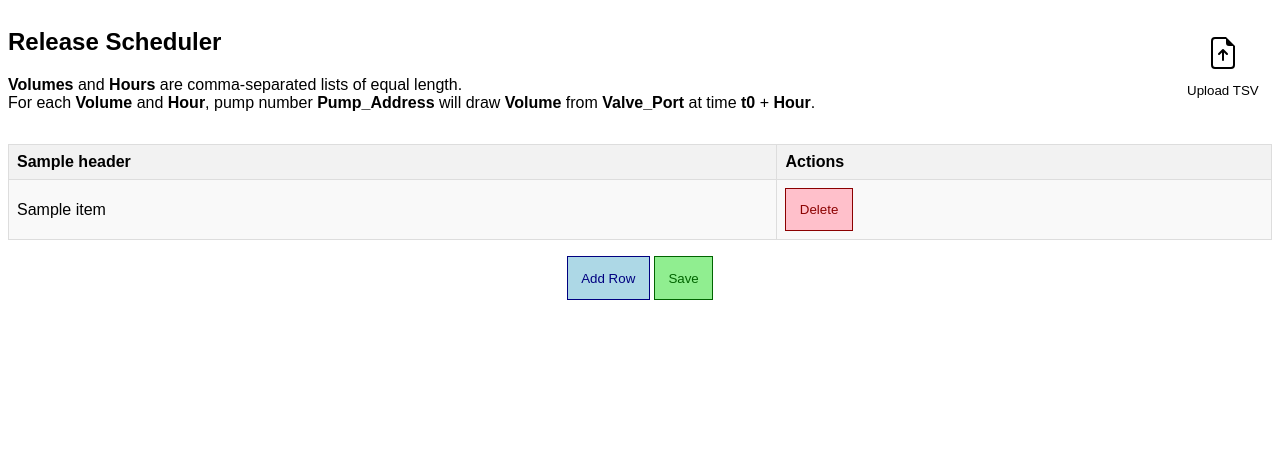
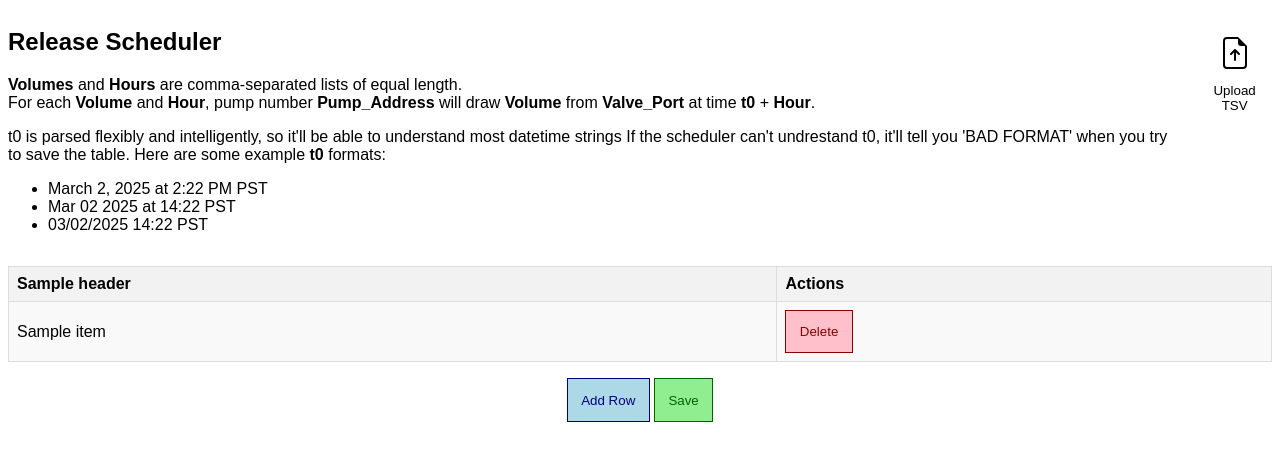
Before and after one commit to armobob74/pman, a Flask app: template PMAN_Server_Flask/website/templates/release-scheduler/release-scheduler.html in a window 1280 px wide. Shown: the top 461 px of the page. Run offline with Flask 3, Linux system fonts and the light colour scheme; the template is opened without the code that fills it: most values are stand-ins (such as "Sample title", 1, 10 or a date in 2020); parts of the project's set-up code (start-up, migrations or seed data) failed here and were passed over.

Commit message:
more error handling stuff

```diff
--- a/PMAN_Server_Flask/website/__init__.py
+++ b/PMAN_Server_Flask/website/__init__.py
@@ -40,6 +40,10 @@ def create_app(pman_config_name):
     CORS(app)
     pman_config_path = os.path.join('configs',pman_config_name)
     app.config['pman-config-path'] = pman_config_path
+    # used to alert user of improper format
+    # usually front end handles this, but sometimes only backend knows when format is wrong
+    # e.g. when the backend dateutil parser can't parse a time
+    app.config['bad-format-text'] = ' -- BAD FORMAT'
     with app.open_resource(pman_config_path) as f:
         app.config['pman-config'] = json.load(f)
     print("Loaded config:", pman_config_name)
--- a/PMAN_Server_Flask/website/pman_blueprints/release_scheduler.py
+++ b/PMAN_Server_Flask/website/pman_blueprints/release_scheduler.py
@@ -12,7 +12,6 @@ release_scheduler = Blueprint('release_scheduler',__name__, url_prefix='/pman/re
 
 
 # appended to things in table that are bad format
-bad_format_text = ' -- BAD FORMAT'
 
 @release_scheduler.route("/save-table", methods=["POST"])
 def saveTable():
@@ -20,17 +19,18 @@ def saveTable():
     Save the table as a CSV, and also update the aptscheduler table
     Making an exception and not using PMAN arg formatting for this endpoint.
     """
+    bad_format_text = current_app.config['bad-format-text']
     scheduler_tablepath = current_app.config['pman-config']['scheduler_tablepath']
     data = request.json['data']
     local_tz = get_localzone()
 
     for i, row in list(enumerate(data))[1:]:
         t0 = row[-1]
+        # gotta remove to avoid multiple appends
+        t0 = t0.replace(bad_format_text, '')
         try:
             parser.parse(t0)
         except parser.ParserError:
-            # gotta remove to avoid multiple appends
-            t0 = t0.replace(bad_format_text, '')
             # append the warning so user knows it's bad format
             data[i][-1] = t0 + bad_format_text
 
--- a/PMAN_Server_Flask/website/templates/release-scheduler/release-scheduler.html
+++ b/PMAN_Server_Flask/website/templates/release-scheduler/release-scheduler.html
@@ -80,6 +80,17 @@
       <strong>Valve_Port</strong> at time <strong>t0</strong> +
       <strong>Hour</strong>.
     </p>
+    <p>
+
+    t0 is parsed flexibly and intelligently, so it'll be able to understand most datetime strings
+    If the scheduler can't undrestand t0, it'll tell you 'BAD FORMAT' when you try to save the table.
+    Here are some example <strong>t0</strong> formats:<br>
+    <ul>
+	    <li>March 2, 2025 at 2:22 PM PST</li>
+    	    <li>Mar 02 2025 at 14:22 PST</li>
+    	    <li>03/02/2025 14:22 PST</li>
+    </ul>
+    </p>
   </div>
   <div
     style="display: flex; justify-content: flex-end; padding: 1em; flex-grow: 1"
@@ -145,7 +156,7 @@
 </table>
 <div class="buttonHolder">
   <button type="button" class="add-row" onclick="addRow()">Add Row</button>
-  <button type="button" class="save" onclick="submitTable()">Save</button>
+  <button type="button" class="save" onclick="submitTable().then(()=>{document.location.reload()})">Save</button>
 </div>
 
 {% endblock %} {% block scripts %}
@@ -173,10 +184,10 @@
     });
     return dataList;
   }
-  function submitTable() {
+  async function submitTable() {
     let endpoint = "/pman/release-scheduler/save-table";
     let list = tableToList();
-    fetch(endpoint, {
+    return fetch(endpoint, {
       method: "POST",
       headers: {
         "Content-Type": "application/json",
@@ -214,7 +225,7 @@
   }
   //This function is triggered when a file is selected
   document.getElementById("tsvInput").addEventListener("change", function () {
-	  populateTable().then(submitTable);
+	  populateTable().then(submitTable).then(()=>{document.location.reload()});
   });
 
   async function populateTable() {
--- a/PMAN_Server_Flask/website/views.py
+++ b/PMAN_Server_Flask/website/views.py
@@ -59,4 +59,4 @@ def releaseScheduler():
         data = [['table','not','loaded'],['please','edit','config']]
     headers = data[0]
     rows = data[1:]
-    return render_template('release-scheduler/release-scheduler.html', headers=headers, rows=rows)
+    return render_template('release-scheduler/release-scheduler.html', headers=headers, rows=rows,bad_format_text=current_app.config['bad-format-text'])
```
